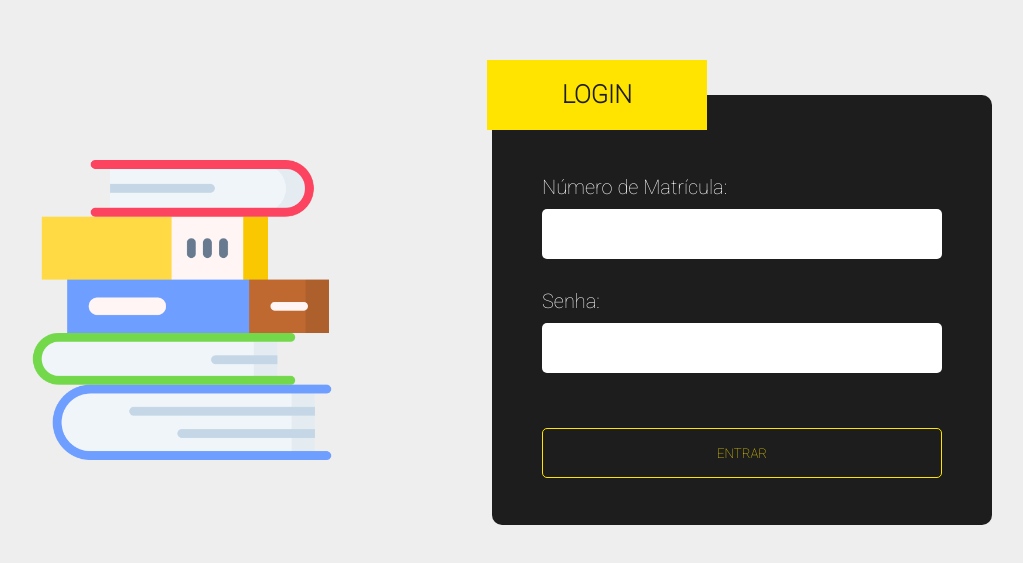
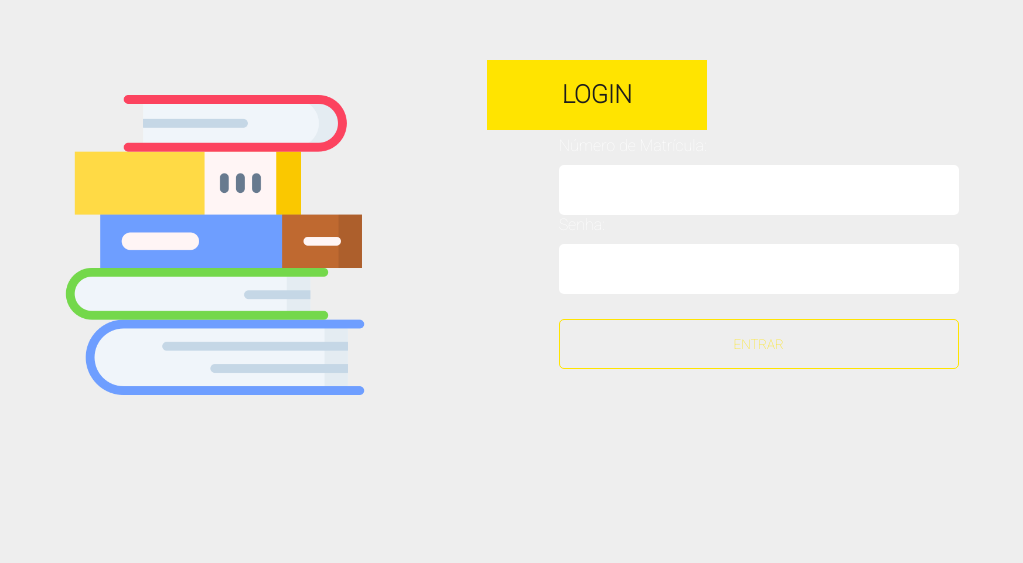
Before and after one commit to cristhoffer-nunes/unibrary-frontend, a React (Create React App) app: page / in a window 1280 px wide. Shown: the part 105-668 px from the top of the page, without its empty margins (128-1151 px from the left). Built offline with nearby package versions, Linux system fonts and the light colour scheme; a web font is replaced by a local one.

Commit message:
Sistema de login

```diff
--- a/src/components/login/login.js
+++ b/src/components/login/login.js
@@ -1,38 +1,61 @@
-import React from 'react';
+import React from 'react'
+
+import { ErrorMessage, Formik, Form, Field } from 'formik'
+import axios from 'axios'
+import { history } from '../../history'
+
 import { Container } from 'react-bootstrap';
 import '../../App.css';
 import imgLogin from '../../img/imgLogin.png'
 
 
 
-function login (){
+const Login = () => {
+    const handleSubmit = (values) => {
+        axios.post("http://localhost:8080/v1/api/auth", {
+            numeroMatricula: values.numeroMatricula,
+            senha: values.senha,
+        }).then((response) => {
+            if (response.status === 200) {
+                const { data } = response
+                if (data) {
+                    localStorage.setItem('app-token', data.result)
+                    history.push('/home')
+                    window.location.reload()
+                }
 
-        return(
+
+            }
+            else history.push('/login')
+        })
+    };
+
+
+    return (
         <Container className="corpo">
+            <div className="container-login">
+            <img src={imgLogin} className="foto-login"></img>
+            <Formik initialValues={{}} onSubmit={handleSubmit}>
 
-            <div className="container-login">
-
-            <img src={imgLogin} className="foto-login"></img>
-
-            <div className="form">
+                <Form className="Login">
                     <div className="titulo-form">
                         LOGIN
                     </div>
-                <form>
                     <label>
                         <div className="input-txt">Número de Matrícula:</div>
-                    <input type="text" name="num" className="input-dado" required/>
+                        <Field name="numeroMatricula" className="input-dado" />
                     </label>
                     <label>
                         <div className="input-txt">Senha:</div>
-                    <input type="password" name="senha" className="input-dado" required/>
+                        <Field name="senha" className="input-dado" />
                     </label>
+
                     <button type="submit" className="botn btn2">Entrar</button>
-                </form>
-            </div>
+                </Form>
+            </Formik>
             </div>
         </Container>
     )
 }
 
-export default login;
+export default Login
```
Lines whose indentation alone changed are shown as unchanged.
